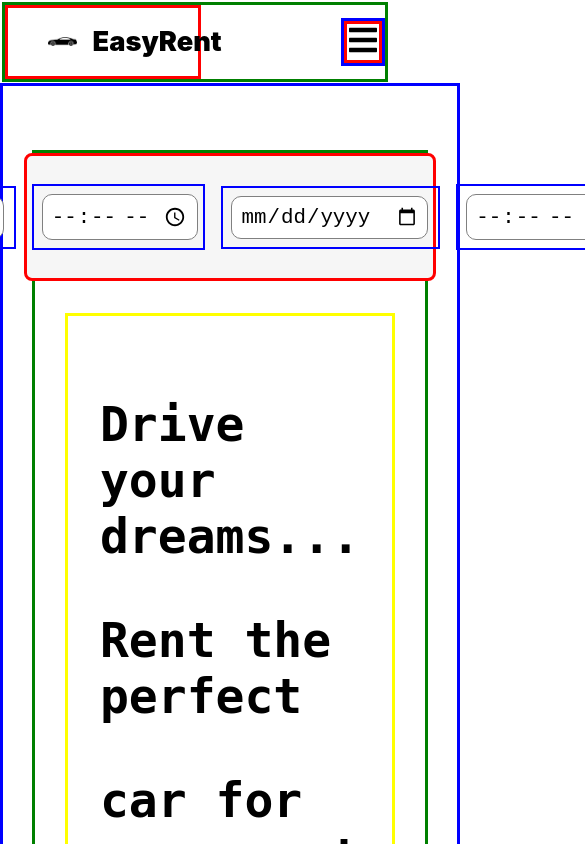
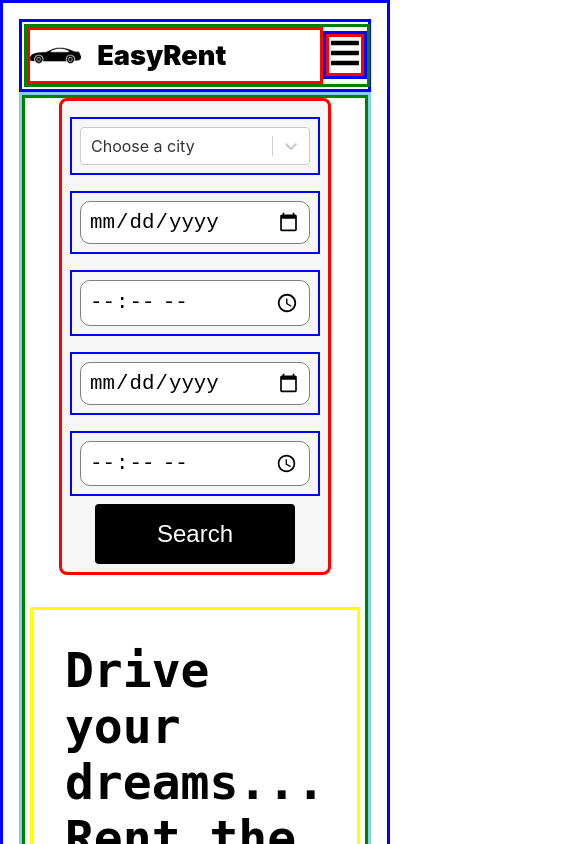
Before and after one commit to easyrent11/websitev2, a React (Create React App) app in the folder client/: page / in a window 390 px wide. Shown: the top 844 px of the page, 585 px wide, since content can reach past the window. Built offline with nearby package versions, Linux system fonts and the light colour scheme; no server answers.

Commit message:
Fixed responsivness

```diff
--- a/client/src/App.css
+++ b/client/src/App.css
@@ -1,5 +1,6 @@
 .App {
   text-align: center;
+  width: 100%;
 }
 
 .App-logo {
--- a/client/src/components/DropDownNav/dropdown.module.css
+++ b/client/src/components/DropDownNav/dropdown.module.css
@@ -6,7 +6,7 @@
 }
 .logoArticle{
   border: solid red 3px ;
-  max-width: 50%;
+  max-width: 100%;
   display: flex;
   align-items: center;
   justify-items: center;
@@ -57,10 +57,11 @@
   cursor: pointer;
 }
 
-@media (max-width: 1194px) {
+@media (max-width: 900px) {
   .nav {
     border: solid green;
     display: flex;
+    width: 100%;
     align-items: center;
     justify-content: space-between;
   }
--- a/client/src/components/FirstSection/firstsection.module.css
+++ b/client/src/components/FirstSection/firstsection.module.css
@@ -3,10 +3,9 @@
     flex-direction: column;
     align-items: center;
     justify-content: center;
-    padding: 2rem;
     width: 100%;
     background-size: cover;
-    border: 3px solid blue;
+    border: 3px solid skyblue;
     background-repeat: no-repeat;
     background-position: center;
   }
@@ -17,6 +16,5 @@
     flex-wrap: wrap;
     justify-content: center;
     align-items: center;
-    margin: 2rem;
     width: 100%;
   }
--- a/client/src/components/Footer/footer.module.css
+++ b/client/src/components/Footer/footer.module.css
@@ -83,3 +83,33 @@
     color: white;
     font-size: 1rem;
   }
+
+
+/* Responsive styles for even smaller screens */
+@media screen and (max-width: 880px) {
+  .footer{
+    display: flex;
+    flex-direction: column;
+    align-items: center;
+    justify-content: center;
+    width: 100%;
+  }
+  .article{
+    flex-direction: column;
+    width: 100%;
+  }
+  .about{
+    width: 100%;
+  }
+  .contactInfo{
+    width: 100%;
+  }
+  .navigate{
+    display: flex;
+    flex-direction: column;
+    align-items: flex-start;
+    margin-top: 1rem;
+    justify-content: flex-center;
+    width: 100%;
+  }
+}
--- a/client/src/components/FullScreenNav/fullscreennav.module.css
+++ b/client/src/components/FullScreenNav/fullscreennav.module.css
@@ -33,7 +33,7 @@
   background-color: #f6f6f6;
 }
 
-@media (max-width: 1194px) {
+@media (max-width: 900px) {
   .nav {
     display: none;
   }
--- a/client/src/components/Header/header.module.css
+++ b/client/src/components/Header/header.module.css
@@ -1,3 +1,4 @@
 .header{
- width: 100%;
+    width: 100%;
+    border: 3px solid blue;
 }
--- a/client/src/components/SearchCar/searchcar.module.css
+++ b/client/src/components/SearchCar/searchcar.module.css
@@ -2,7 +2,7 @@
 .form {
   display: flex;
   border: 3px solid red;
-  width: 60%;
+  width: 70%;
   align-items: center;
   justify-content: center;
   padding: 0.5rem;
@@ -61,3 +61,26 @@
     width: 100%;
   }
 }
+
+
+/* Responsive styles for even smaller screens */
+@media screen and (max-width: 1600px) {
+  .form {
+    flex-direction: column;
+    width: 50%;
+  }
+  .inputContainer{
+    width: 100%;
+  }
+  .inputContainer input{
+    width: 100%;
+  }
+
+}
+
+@media screen and (max-width:802px)
+{
+  .form{
+    width: 80%;
+  }
+}
--- a/client/src/components/ThirdSection/thirdsection.module.css
+++ b/client/src/components/ThirdSection/thirdsection.module.css
@@ -44,3 +44,16 @@ width: 25%;
 width: 100%;
 height: 100%;
 }
+
+@media screen and (max-width:1406px)
+{
+  .section{
+    flex-direction: column;
+  }
+  .div{
+    width: 80%;
+  }
+  .figure{
+    width: 40%;
+  }
+}
--- a/client/src/pages/HomeLayout.js
+++ b/client/src/pages/HomeLayout.js
@@ -2,12 +2,16 @@ import React from 'react'
 import FirstSection from '../components/FirstSection/FirstSection';
 import ThirdSection from '../components/ThirdSection/ThirdSection';
 import Header from '../components/Header/Header';
+import classes from './homelayout.module.css';
+
 export default function HomeLayout({openLogin, openRegister}) {
   return (
     <>
-       <Header openLogin={openLogin} openRegister={openRegister}/>
-       <FirstSection/>
-       <ThirdSection/>
+       <main className={classes.main}>
+        <Header openLogin={openLogin} openRegister={openRegister}/>
+        <FirstSection/>
+        <ThirdSection/>
+       </main>
     </>
   )
 }
--- /dev/null
+++ b/client/src/pages/homelayout.module.css
@@ -0,0 +1,16 @@
+*{
+    padding: 0;
+    margin: 0;
+    box-sizing: border-box;
+}
+
+.main{
+    display: flex;
+    width: 100%;
+    border: 3px solid blue;
+    padding: 1rem;
+    flex-direction: column;
+    align-items: center;
+    justify-self: center;
+    min-height: 100vh;
+}
```
